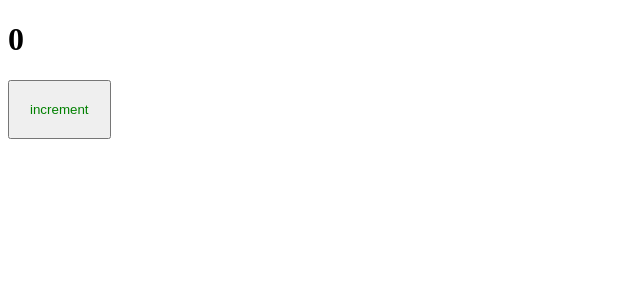
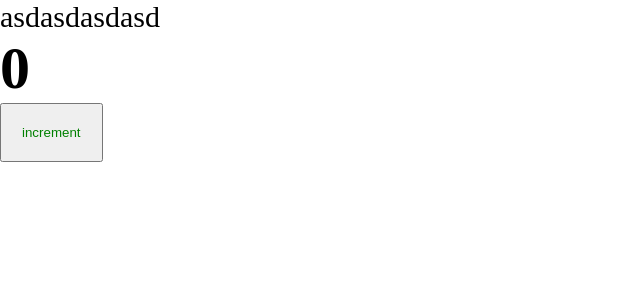
Before and after one commit to Dok959/project_advanced-front_react_typescript, a React app: page / in a window 1280 px wide. Shown: the top 300 px of the page, without its empty margins (0-640 px from the left). Built offline with nearby package versions, Linux system fonts and the light colour scheme.

Commit message:
Настройка css module

```diff
--- a/package.json
+++ b/package.json
@@ -19,12 +19,14 @@
     "@types/webpack-dev-server": "^4.7.2",
     "css-loader": "^6.8.1",
     "html-webpack-plugin": "^5.5.3",
+    "mini-css-extract-plugin": "^2.7.6",
     "sass": "^1.63.6",
     "sass-loader": "^13.3.2",
     "style-loader": "^3.3.3",
     "ts-loader": "^9.4.4",
     "ts-node": "^10.9.1",
     "typescript": "^5.1.6",
+    "typescript-plugin-css-modules": "^5.0.1",
     "webpack": "^5.88.1",
     "webpack-cli": "^5.1.4",
     "webpack-dev-server": "^4.15.1"
--- /dev/null
+++ b/src/App.tsx
@@ -0,0 +1,13 @@
+import { Counter } from './components/Counter';
+import './index.scss';
+
+const App = () => {
+  return (
+    <div className="app">
+      asdasdasdasd
+      <Counter />
+    </div>
+  );
+};
+
+export default App;
--- a/src/components/Counter.scss
+++ b/src/components/Counter.module.scss
@@ -1,4 +1,4 @@
-button {
+.btn {
   padding: 20px;
   color: green;
 }
--- a/src/components/Counter.tsx
+++ b/src/components/Counter.tsx
@@ -1,5 +1,5 @@
 import { useState } from 'react';
-import './Counter.scss';
+import classes from './Counter.module.scss';
 
 export const Counter = () => {
   const [count, setCount] = useState<number>(0);
@@ -7,7 +7,9 @@
   return (
     <div>
       <h1>{count}</h1>
-      <button onClick={increment}>increment</button>
+      <button onClick={increment} className={classes.btn}>
+        increment
+      </button>
     </div>
   );
 };
--- /dev/null
+++ b/src/index.scss
@@ -0,0 +1,9 @@
+* {
+  margin: 0;
+  padding: 0;
+  box-sizing: border-box;
+}
+
+.app {
+  font-size: 30px;
+}
--- a/src/index.tsx
+++ b/src/index.tsx
@@ -1,9 +1,4 @@
 import { render } from 'react-dom';
-import { Counter } from './components/Counter';
+import App from './App';
 
-render(
-  <div>
-    <Counter />
-  </div>,
-  document.getElementById('root'),
-);
+render(<App />, document.getElementById('root'));
```
Also changed, not shown: src/global.d.ts (added, +32 -0 lines), tsconfig.json (+6 -1 lines), 5 other files (tests, documents, lock files or other folders).
